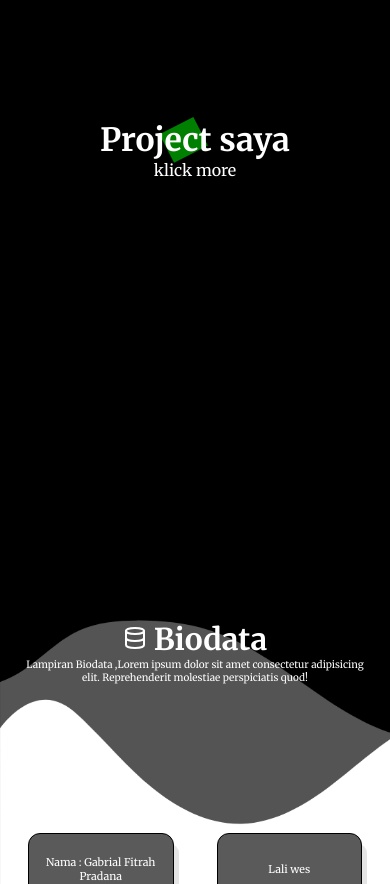
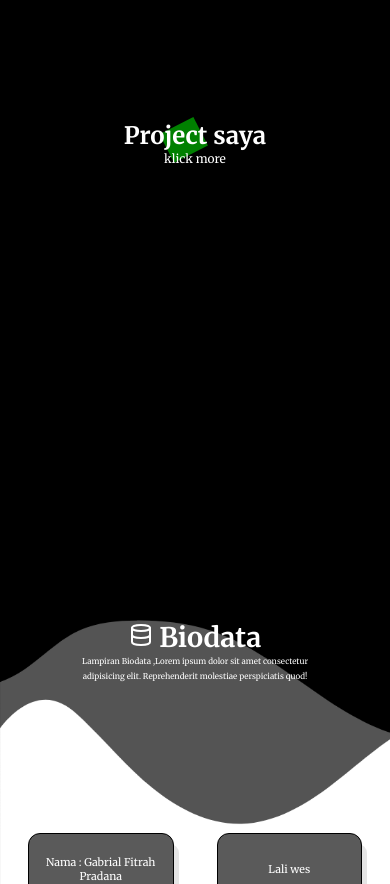
Before and after one commit to ryaleason/websiteprib, a plain HTML site: page index.html in a window 390 px wide. Shown: the part 1000-1884 px from the top of the page. Drawn offline with Linux system fonts and the light colour scheme.

Commit message:
Update style.css

```diff
--- a/style.css
+++ b/style.css
@@ -1,4 +1,4 @@
- @import url('https://fonts.googleapis.com/css2?family=Merriweather:ital,wght@0,300;0,400;0,700;0,900;1,300;1,400;1,700;1,900&display=swap');
+@import url('https://fonts.googleapis.com/css2?family=Merriweather:ital,wght@0,300;0,400;0,700;0,900;1,300;1,400;1,700;1,900&display=swap');
 
 * {
     margin: 0;
@@ -11,10 +11,8 @@ html {
     scroll-behavior: smooth;
 }
 
-@font-face {
-    font-family: 'lucida';
-    src: url(font/lucida-bright-regular.ttf);
-}
+
+
 
 body {
     width: 100%;
@@ -647,7 +645,11 @@ footer .isi .list ul li a {
     }
 
     main h1{
-        font-size: 29px;
+        font-size: 27px;
+    }
+
+    main p{
+        font-size: 10px;
     }
 
     .colsatu img {
@@ -706,11 +708,15 @@ footer .isi .list ul li a {
     }
 
     .kotak3 .judul h1 {
-        font-size: 30px;
+        font-size: 27px;
     }
 
     .kotak3 .judul p {
-        font-size: 10px;
+        font-size: 8px;
+        width: 250px;
+        margin-left: auto;
+        margin-right: auto;
+        line-height: 15px;
     }
 
     .kotak3 .isi {
@@ -727,11 +733,13 @@ footer .isi .list ul li a {
     }
 
     .project p{
-        color: white
+        color: white;
+        font-size: 12px;
     }
 
     .project h1{
-        color: white
+        color: white;
+        font-size: 24px;
     }
 
     .hilang{
```
